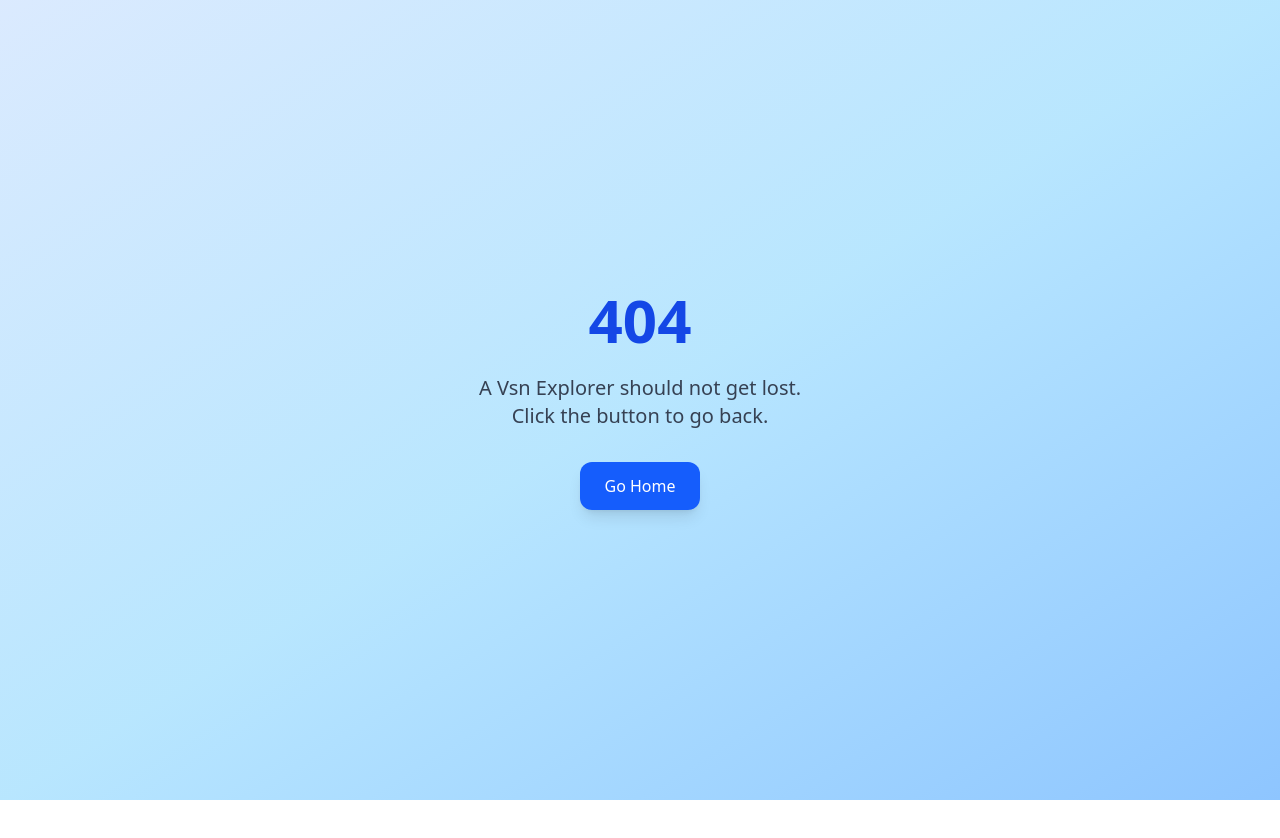
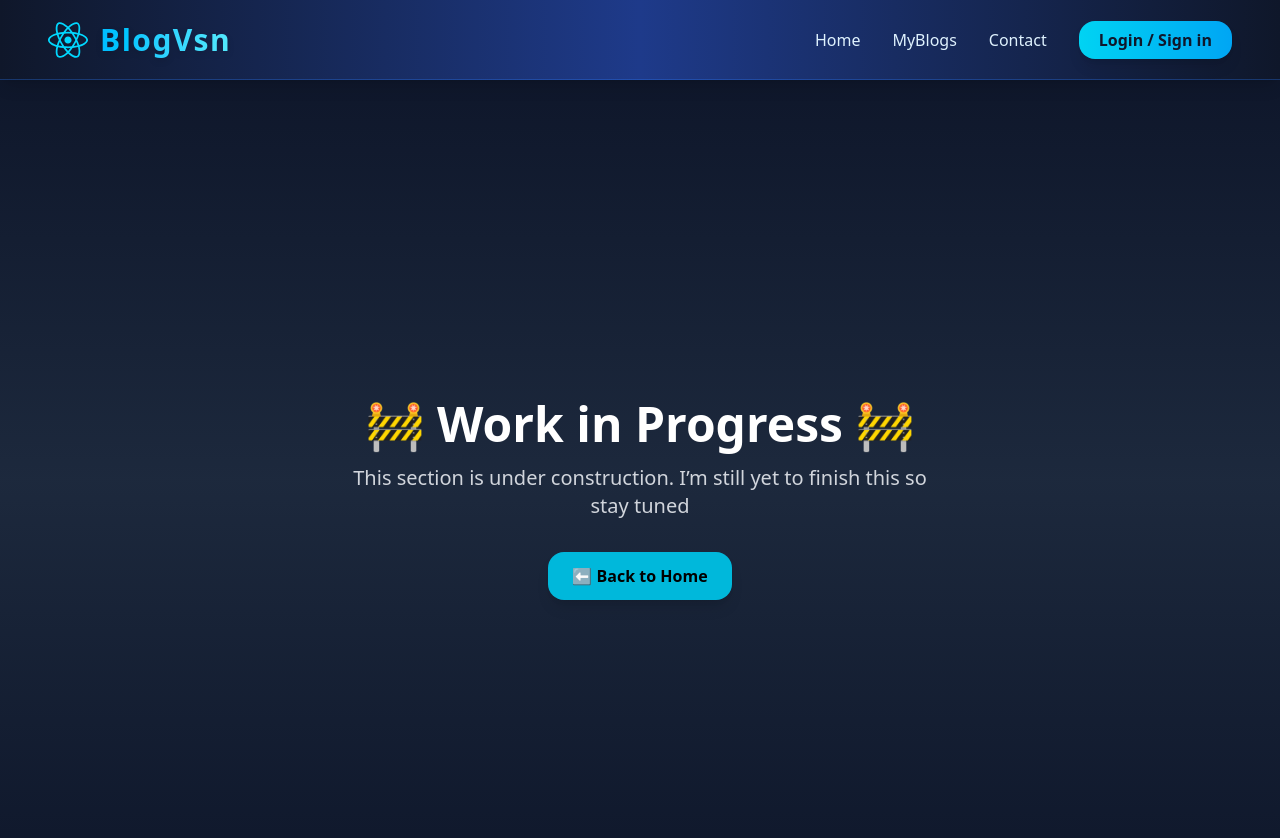
Before and after one commit to SamratVsn/BlogVsn, a React (Vite) app: page /myblogs in a window 1280 px wide. Before the commit this address had no page. Shown: the top 838 px of the page. Before the commit the page ends 800 px from the top, so only its background shows below. Built offline with nearby package versions, Linux system fonts and the light colour scheme.

Commit message:
1 more page

```diff
--- a/src/App.jsx
+++ b/src/App.jsx
@@ -4,6 +4,7 @@ import { Routes, Route } from 'react-router-dom'
 import Contact from './Pages/Contact'
 import Login from './Pages/Login'
 import NotFound from './Pages/NotFound'
+import MyBlogs from './Pages/MyBlogs'
 
 function App() {
   return (
@@ -11,6 +12,7 @@ function App() {
       <Routes>
         <Route path="/" element={<Home/>}/>
         <Route path="/contact" element={<Contact/>}/>
+        <Route path="/myblogs" element={<MyBlogs/>} />
         <Route path="/login" element={<Login/>}/>
         <Route path="*" element={<NotFound/>}/>
       </Routes>
--- a/src/Components/Header.jsx
+++ b/src/Components/Header.jsx
@@ -38,16 +38,24 @@ function Header() {
 
         {/* Desktop Menu */}
         <div className="hidden md:flex items-center gap-8 font-medium">
-          {['Home', 'Contact'].map((item, idx) => (
+          {['Home', 'MyBlogs', 'Contact'].map((item, idx) => {
+            const paths = {
+              Home: "/",
+              MyBlogs: "/myblogs",
+              Contact: "/contact"
+            };
+
+            return (
               <Link
                 key={idx}
-              to={item === 'Home' ? '/' : '/contact'}
+                to={paths[item]}
                 className="relative text-sky-100 hover:text-cyan-300 transition group"
               >
                 {item}
                 <span className="absolute left-0 -bottom-1 w-0 h-[2px] bg-cyan-400 transition-all group-hover:w-full"></span>
               </Link>
-          ))}
+            );
+          })}
 
           <motion.div whileHover={{ scale: 1.05 }} whileTap={{ scale: 0.95 }}>
             {user ? (
@@ -98,6 +106,9 @@ function Header() {
                 <Link onClick={closeMenu} to="/" className="hover:text-cyan-300 transition">
                   Home
                 </Link>
+                <Link onClick={closeMenu} to="/myblogs" className="hover:text-cyan-300 transition">
+                  MyBlogs
+                </Link>
                 <Link onClick={closeMenu} to="/contact" className="hover:text-cyan-300 transition">
                   Contact
                 </Link>
--- a/src/Pages/Home.jsx
+++ b/src/Pages/Home.jsx
@@ -153,7 +153,6 @@ function Home() {
               </a>
             </div>
 
-            {/* Footer */}
             <p className="mt-6 text-center text-sm text-white/70">🚀 Popup for my website</p>
           </motion.div>
         </div>
--- /dev/null
+++ b/src/Pages/MyBlogs.jsx
@@ -0,0 +1,40 @@
+import React from "react";
+import { Link } from "react-router-dom";
+import { motion } from "framer-motion";
+import Header from '../Components/Header'
+
+function MyBlogs() {
+  return (
+    <>
+    <Header />
+    <div className="pt-10 flex flex-col items-center justify-center min-h-screen bg-gradient-to-b from-slate-900 via-slate-800 to-slate-900 text-white text-center px-4">
+      <motion.h1
+        initial={{ y: -20, opacity: 0 }}
+        animate={{ y: 0, opacity: 1 }}
+        transition={{ duration: 0.6 }}
+        className="text-4xl md:text-5xl font-bold mb-4"
+        >
+        🚧 Work in Progress 🚧
+      </motion.h1>
+
+      <motion.p
+        initial={{ y: 20, opacity: 0 }}
+        animate={{ y: 0, opacity: 1 }}
+        transition={{ duration: 0.8 }}
+        className="text-lg md:text-xl mb-8 text-gray-300 max-w-xl"
+        >
+        This section is under construction. I’m still yet to finish this so stay tuned
+      </motion.p>
+
+      <Link
+        to="/"
+        className="px-6 py-3 rounded-2xl bg-cyan-500 hover:bg-cyan-400 text-black font-semibold shadow-lg transition duration-300"
+        >
+        ⬅ Back to Home
+      </Link>
+    </div>
+    </>
+  );
+}
+
+export default MyBlogs;
```
Lines whose indentation alone changed are shown as unchanged.
